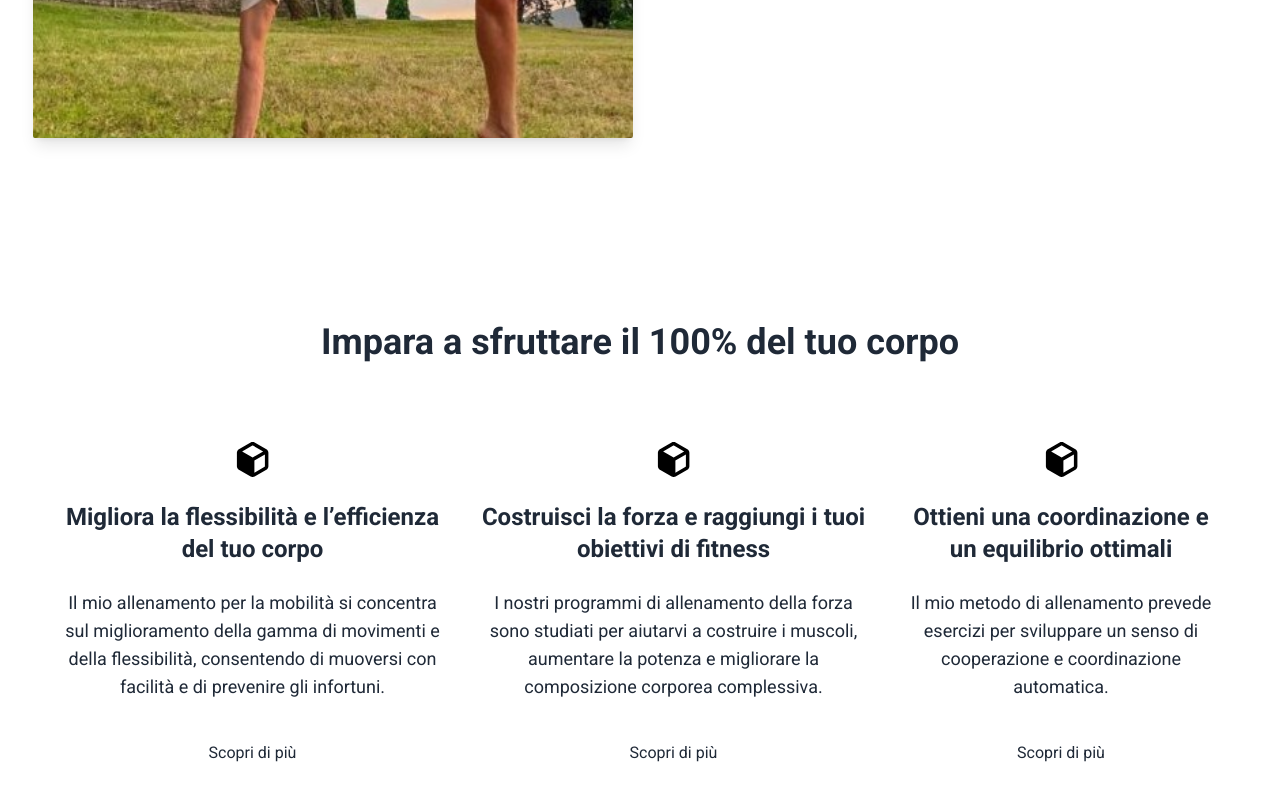
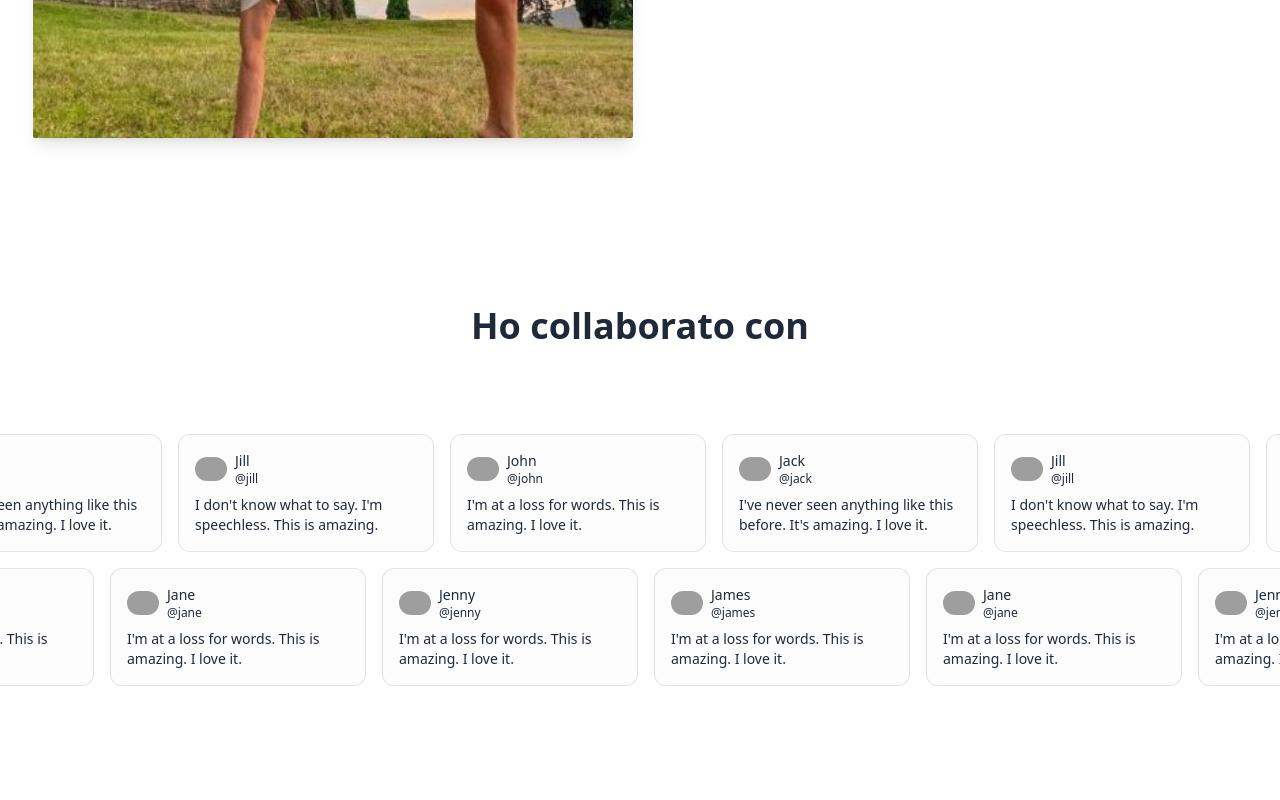
Before and after one commit to giacomo-folli/framcee, a SvelteKit app: page / in a window 1280 px wide. Shown: the part 1962-2762 px from the top of the page. Built offline with nearby package versions, Linux system fonts and the light colour scheme; grey boxes are pictures that could not be loaded.

Commit message:
remove shadcn

```diff
--- a/package.json
+++ b/package.json
@@ -19,6 +19,7 @@
 		"@typescript-eslint/eslint-plugin": "^7.0.0",
 		"@typescript-eslint/parser": "^7.0.0",
 		"autoprefixer": "^10.4.19",
+		"daisyui": "^4.12.10",
 		"eslint": "^8.56.0",
 		"eslint-config-prettier": "^9.1.0",
 		"eslint-plugin-svelte": "^2.35.1",
@@ -34,7 +35,6 @@
 	},
 	"type": "module",
 	"dependencies": {
-		"@mdi/font": "^7.4.47",
-		"gsap": "^3.12.5"
+		"@mdi/font": "^7.4.47"
 	}
 }
--- a/src/app.css
+++ b/src/app.css
@@ -2,37 +2,68 @@
 @tailwind components;
 @tailwind utilities;
 
-:root {
-	scroll-behavior: smooth;
-	font-family: 'Roboto';
+@layer base {
+  :root {
+    --background: 0 0% 100%;
+    --foreground: 222.2 84% 4.9%;
+
+    --muted: 210 40% 96.1%;
+    --muted-foreground: 215.4 16.3% 46.9%;
+
+    --popover: 0 0% 100%;
+    --popover-foreground: 222.2 84% 4.9%;
+
+    --card: 0 0% 100%;
+    --card-foreground: 222.2 84% 4.9%;
+
+    --border: 214.3 31.8% 91.4%;
+    --input: 214.3 31.8% 91.4%;
+
+    --primary: 222.2 47.4% 11.2%;
+    --primary-foreground: 210 40% 98%;
+
+    --secondary: 210 40% 96.1%;
+    --secondary-foreground: 222.2 47.4% 11.2%;
+
+    --accent: 210 40% 96.1%;
+    --accent-foreground: 222.2 47.4% 11.2%;
+
+    --destructive: 0 72.2% 50.6%;
+    --destructive-foreground: 210 40% 98%;
+
+    --ring: 222.2 84% 4.9%;
+
+    --radius: 0.5rem;
+  }
+
+  .dark {
+    --background: 222.2 84% 4.9%;
+    --foreground: 210 40% 98%;
+
+    --muted: 217.2 32.6% 17.5%;
+    --muted-foreground: 215 20.2% 65.1%;
+
+    --popover: 222.2 84% 4.9%;
+    --popover-foreground: 210 40% 98%;
+
+    --card: 222.2 84% 4.9%;
+    --card-foreground: 210 40% 98%;
+
+    --border: 217.2 32.6% 17.5%;
+    --input: 217.2 32.6% 17.5%;
+
+    --primary: 210 40% 98%;
+    --primary-foreground: 222.2 47.4% 11.2%;
+
+    --secondary: 217.2 32.6% 17.5%;
+    --secondary-foreground: 210 40% 98%;
+
+    --accent: 217.2 32.6% 17.5%;
+    --accent-foreground: 210 40% 98%;
+
+    --destructive: 0 62.8% 30.6%;
+    --destructive-foreground: 210 40% 98%;
+
+    --ring: hsl(212.7,26.8%,83.9);
+  }
 }
-
-h5 {
-	font-style: normal;
-	font-weight: 700;
-	font-size: 20px;
-	line-height: 140%;
-}
-
-.p-normal {
-	font-style: normal;
-	font-weight: 400;
-	font-size: 16px;
-	line-height: 150%;
-}
-
-h2 {
-	font-style: normal;
-	font-weight: 700;
-	font-size: 48px;
-	line-height: 120%;
-	text-align: center;
-}
-
-.text-semibold {
-	font-style: normal;
-	font-weight: 600;
-	font-size: 20px;
-	line-height: 150%;
-	text-align: center;
-}
--- a/src/lib/components/common/Avatars.svelte
+++ b/src/lib/components/common/Avatars.svelte
@@ -1,13 +1,30 @@
 <script lang="ts">
-	import { goto } from "$app/navigation";
+	import { goto } from '$app/navigation';
+	import reviews from '$lib/dati';
+	import Marquee from './Marquee.svelte';
+	import ReviewCard from './ReviewCard.svelte';
 
-	let i = [0, 0, 0, 0, 0, 0];
+	const firstRow = reviews.slice(0, reviews.length / 2);
+	const secondRow = reviews.slice(reviews.length / 2);
 </script>
 
 <div>
-	<div class="p-8 grid grid-cols-3 items-center justify-center gap-y-14">
-		{#each i as a}
-			<div class="mx-auto flex flex-col items-center gap-4 max-w-96 text-center">
+	<!-- <div class="p-8 grid grid-cols-2 md:grid-cols-3 items-center justify-center gap-y-14"> -->
+	<Marquee pauseOnHover={true}>
+		{#each firstRow as rev}
+			<ReviewCard body={rev.body} img={rev.img} username={rev.username} name={rev.name} />
+		{/each}
+	</Marquee>
+
+	<Marquee reverse={true} pauseOnHover={true}>
+		{#each secondRow as rev}
+			<ReviewCard body={rev.body} img={rev.img} username={rev.username} name={rev.name} />
+		{/each}
+	</Marquee>
+	<!-- </div> -->
+</div>
+
+<!-- <div class="mx-auto flex flex-col items-center gap-4 max-w-96 text-center">
 			<div>
 				<img src="/logo.png" alt="foto" class=" w-20 h-20 rounded-full overflow-hidden" />
 			</div>
@@ -51,7 +68,4 @@
 					on:click={() => goto('/')}
 				/>
 			</svg>
-			</div>
-		{/each}
-	</div>
-</div>
+		</div> -->
--- a/src/lib/components/common/Navbar.svelte
+++ b/src/lib/components/common/Navbar.svelte
@@ -23,7 +23,7 @@
 
 			<div>
 				<button
-					class="transition border border-black hover:bg-black hover:text-white rounded-sm px-4 py-1.5"
+					class="transition border border-black hover:bg-black hover:text-white rounded-sm px-4 py-1.5 hidden md:block"
 				>
 					Prossime sessioni
 				</button>
--- a/src/routes/+page.svelte
+++ b/src/routes/+page.svelte
@@ -1,9 +1,6 @@
 <script lang="ts">
-	import Armonica from '$lib/components/common/Armonica.svelte';
 	import Avatars from '$lib/components/common/Avatars.svelte';
-	import Card from '$lib/components/common/Card.svelte';
 	import Feature from '$lib/components/common/Feature.svelte';
-	import Features from '$lib/components/common/Features.svelte';
 </script>
 
 <section id="hero-section">
@@ -14,10 +11,12 @@
 			<p class="font-semibold text-lg tracking-wide">Libera il tuo potenziale con</p>
 			<h1 id="slogan" class="font-bold text-5xl">Francesco Bernini</h1>
 		</div>
+
 		<p class="px-10">
 			Sperimenta un programma di allenamento trasformativo che si concentra su mobilità, forza,
 			flessibilità e coordinazione. Unisciti a Francesco Bernini per raggiungere nuovi limiti.
 		</p>
+
 		<div class="flex justify-center items-center gap-4">
 			<button class="p-2 border border-black">Scoprio di più</button>
 			<button class="p-2 bg-black text-white">Prenota una lezione grautita</button>
@@ -32,7 +31,7 @@
 </section>
 
 <section id="section-3" class="relative px-[25px] py-14 md:pt-24">
-	<div class="flex items-center">
+	<div class="flex flex-col-reverse md:flex-row items-center">
 		<div class="basis-1/2 flex justify-center items-center">
 			<img
 				src="/homepage.jpg"
@@ -53,19 +52,26 @@
 	</div>
 </section>
 
+<section id="net-section" class="pt-28 pb-20">
+	<h2 class="text-center font-bold text-4xl mb-20">Ho collaborato con</h2>
+	<div>
+		<Avatars />
+	</div>
+</section>
+
 <section id="features-section" class="px-[18px]">
-	<div class="mt-32 mb-10">
+	<div class="mt-32 mb-10 mx-auto flex flex-col items-center">
 		<div class="w-full text-center text-4xl font-bold mb-10">
 			Impara a sfruttare il 100% del tuo corpo
 		</div>
-		<div class="p-8 flex justify-center gap-4">
+		<div class="mx-auto p-8 flex flex-col md:flex-row justify-center gap-4">
 			<Feature />
 		</div>
 	</div>
 </section>
 
 <section id="section-3" class="relative px-[25px] py-14 md:pt-24">
-	<div class="flex items-center justify-center">
+	<div class="flex flex-col-reverse md:flex-row items-center justify-center">
 		<div class="basis-1/2 w-full flex flex-col gap-4 justify-center max-w-lg">
 			<div class="mb-2">
 				<p class="font-semibold text-sm">Trasformazione</p>
@@ -103,11 +109,10 @@
 	</div>
 </section>
 
-<section id="net-section" class="py-28">
-	<h2 class="mb-20">Ho collaborato con</h2>
-	<div>
-		<Avatars />
-	</div>
+<section class="py-16 w-full flex justify-center">
+	<button class="btn btn-primary bg-info-content border-none text-white"
+		>Scopri tutti i servizi che offro!
+	</button>
 </section>
 
 <style>
```
Also changed, not shown: 1 other file (tests, documents, lock files or other folders). Lines whose indentation alone changed are shown as unchanged.
